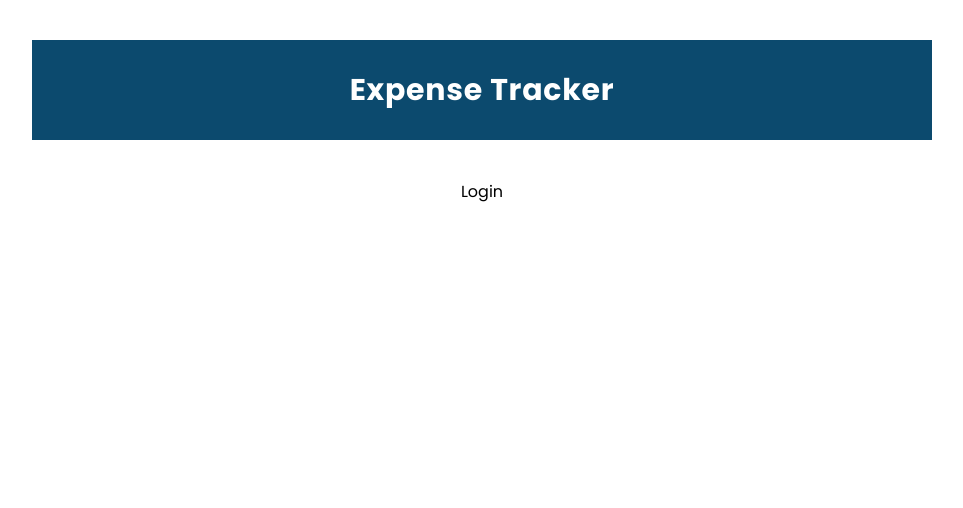
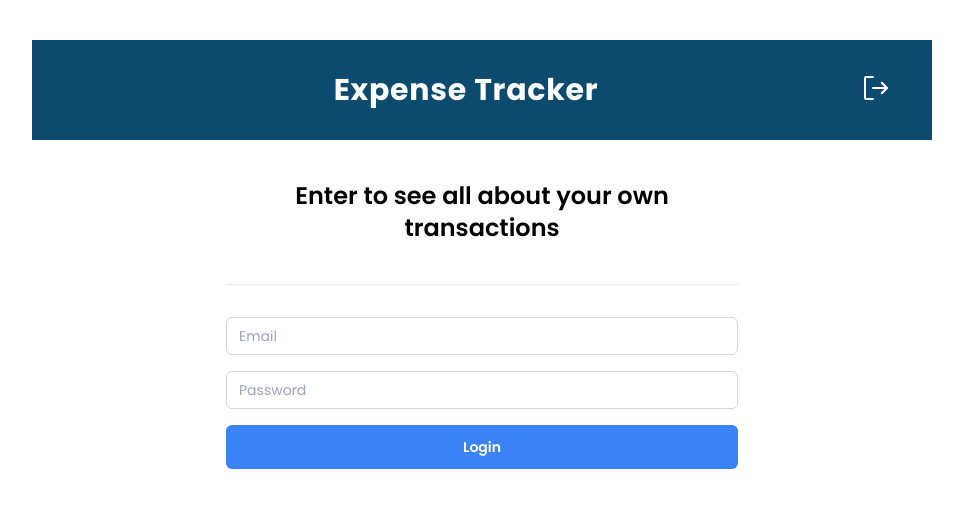
Before and after one commit to ngrpedro/exp_tracker_frontend, a React (Vite) app: page / in a window 1280 px wide. Shown: the top 508 px of the page, without its empty margins (158-1121 px from the left). Built offline with nearby package versions, Linux system fonts and the light colour scheme.

Commit message:
Login structure

```diff
--- a/package.json
+++ b/package.json
@@ -12,6 +12,7 @@
     "@reduxjs/toolkit": "^1.9.1",
     "chart.js": "^4.1.0",
     "json-server": "^0.17.1",
+    "phosphor-react": "^1.4.1",
     "react": "^18.2.0",
     "react-chartjs-2": "^5.0.1",
     "react-dom": "^18.2.0",
--- a/src/App.jsx
+++ b/src/App.jsx
@@ -1,4 +1,5 @@
-import { Route, Routes } from "react-router-dom";
+import { SignOut } from "phosphor-react";
+import { Link, Route, Routes, useParams } from "react-router-dom";
 import Form from "./components/Form";
 import Graph from "./components/Graph";
 import Login from "./pages/Login";
@@ -8,8 +9,15 @@ function App() {
   return (
     <div className="max-w-[900px] m-auto text-center">
       <div className="">
-        <div className="block my-10 py-8 bg-sky-900 w-full text-white text-3xl font-bold tracking-wide">
+        <div
+          className="px-10 my-10 py-8 bg-sky-900 w-full text-white text-3xl font-bold tracking-wide
+              flex justify-between"
+        >
+          <div></div>
           <h1>Expense Tracker</h1>
+          <Link to="/">
+            <SignOut size={32} />
+          </Link>
         </div>
 
         <Routes>
--- a/src/pages/Login.jsx
+++ b/src/pages/Login.jsx
@@ -1,7 +1,43 @@
 import React from "react";
+import { useForm } from "react-hook-form";
+import { useNavigate } from "react-router-dom";
 
 const Login = () => {
-  return <div>Login</div>;
+  const navigate = useNavigate();
+  const { register, handleSubmit, resetField } = useForm();
+
+  const onSubmit = (data) => {
+    console.log(data);
+    navigate("/wallet/1");
+  };
+
+  return (
+    <div className="max-w-lg m-auto">
+      <h1 className="text-2xl font-semibold">
+        Enter to see all about your own transactions
+      </h1>
+      <form
+        onSubmit={handleSubmit(onSubmit)}
+        className="flex flex-col gap-4 my-10 border-t border-gray-200 pt-8"
+      >
+        <input
+          className="border border-gray-300 rounded-md py-2 px-3 text-sm"
+          type="text"
+          placeholder="Email"
+          {...register("email")}
+        />
+
+        <input
+          className="border border-gray-300 rounded-md py-2 px-3 text-sm"
+          placeholder="Password"
+          {...register("password")}
+        />
+        <button className="rounded-md py-3 text-sm font-semibold bg-blue-500 text-white">
+          Login
+        </button>
+      </form>
+    </div>
+  );
 };
 
 export default Login;
```
Also changed, not shown: 1 other file (tests, documents, lock files or other folders).
